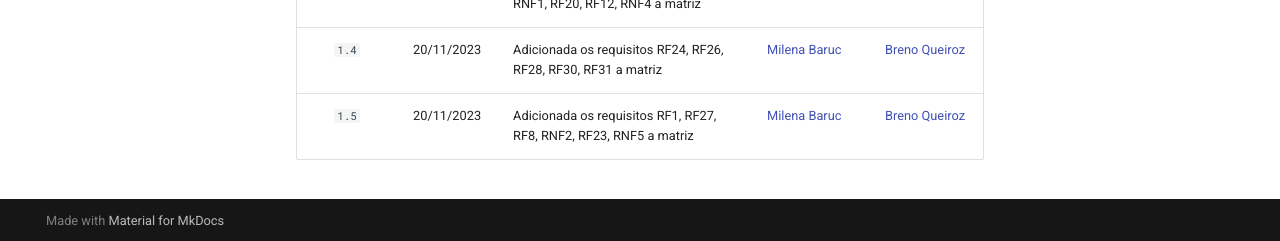
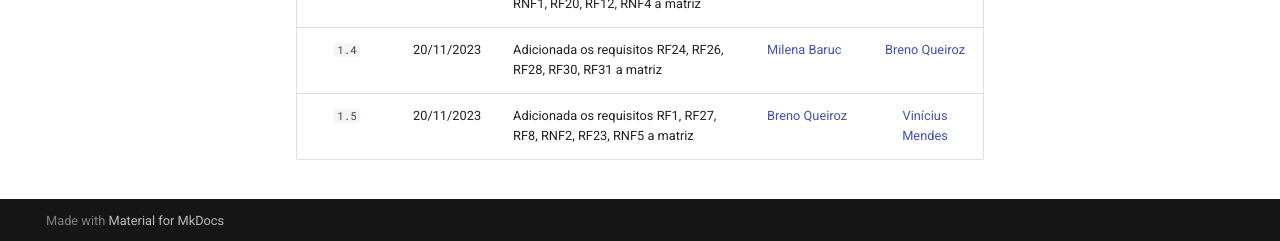
Before and after one commit to Requisitos-de-Software/2023.2-Carteira_Digital_de_Transito, an MkDocs documentation site: the page built from docs/pos-rastreabilidade/matriz-geral.md, in a window 1280 px wide and 900 px high, scrolled down 4004 px. Shown: the part 656-897 px from the top of the window. Built offline with MkDocs 1.6.1 and Material for MkDocs 9.7.7, drawn with Linux system fonts in a browser that asks for light colours.

Commit message:
Update matriz-geral.md

```diff
--- a/docs/pos-rastreabilidade/matriz-geral.md
+++ b/docs/pos-rastreabilidade/matriz-geral.md
@@ -113,4 +113,4 @@ Fonte: [Limirio Guimarães](https://github.com/LimirioGuimaraes)
 |`1.2`|18/11/2023|Adicionada os requisitos RF4, RF10, RNF3, RNF7, RNF8 e RNF10 a matriz|[Limirio Guimarães](https://github.com/LimirioGuimaraes) |[Breno Queiroz](https://github.com/brenob6) |
 |`1.3`|18/11/2023|Adicionada os requisitos RF6, RF11, RNF1, RF20, RF12, RNF4 a matriz|[Luis Miranda](https://github.com/LuisMiranda10)|[Breno Queiroz](https://github.com/brenob6) |
 |`1.4`|20/11/2023|Adicionada os requisitos RF24, RF26, RF28, RF30, RF31 a matriz|[Milena Baruc](https://github.com/MilenaBaruc) |[Breno Queiroz](https://github.com/brenob6) |
-|`1.5`|20/11/2023|Adicionada os requisitos RF1, RF27, RF8, RNF2, RF23, RNF5 a matriz|[Milena Baruc](https://github.com/MilenaBaruc) |[Breno Queiroz](https://github.com/brenob6) |
+|`1.5`|20/11/2023|Adicionada os requisitos RF1, RF27, RF8, RNF2, RF23, RNF5 a matriz| [Breno Queiroz](https://github.com/brenob6) | [Vinícius Mendes](https://github.com/yabamiah)|
```
